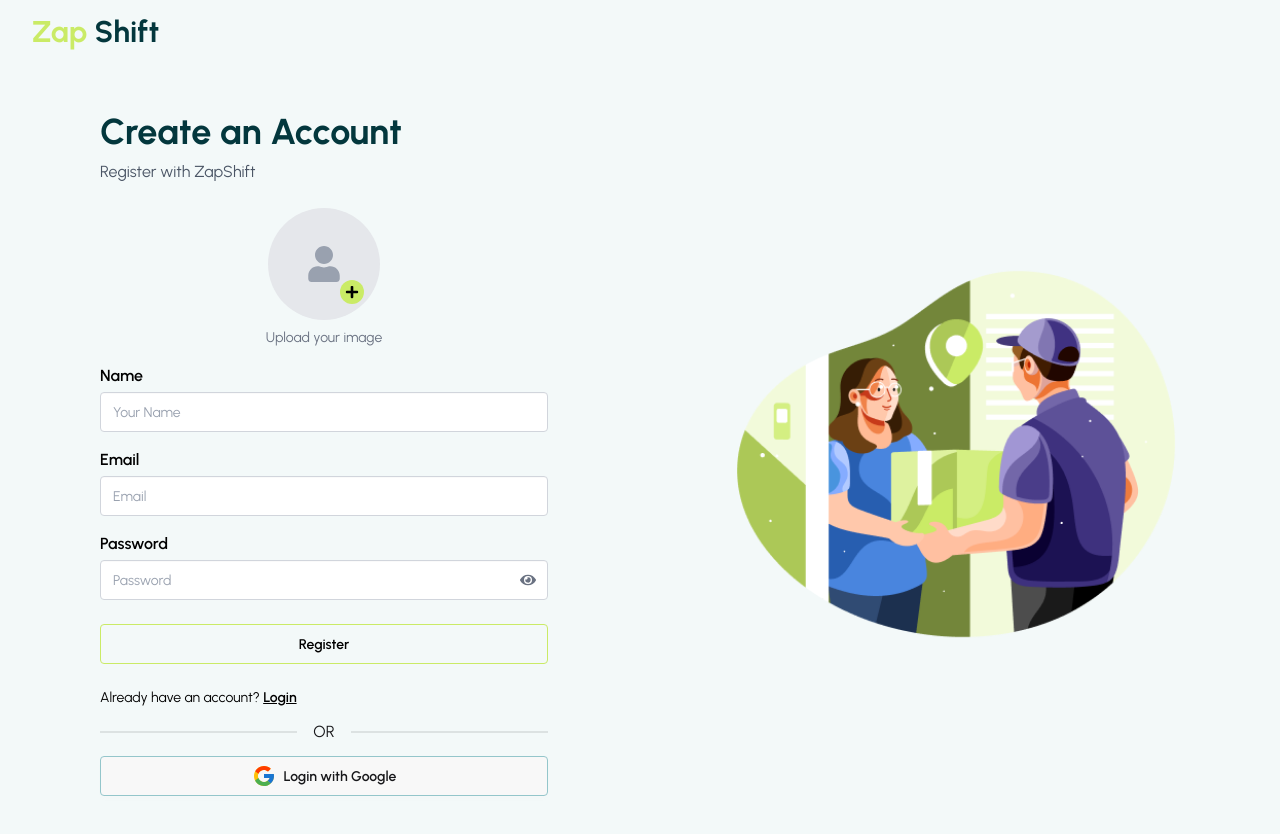
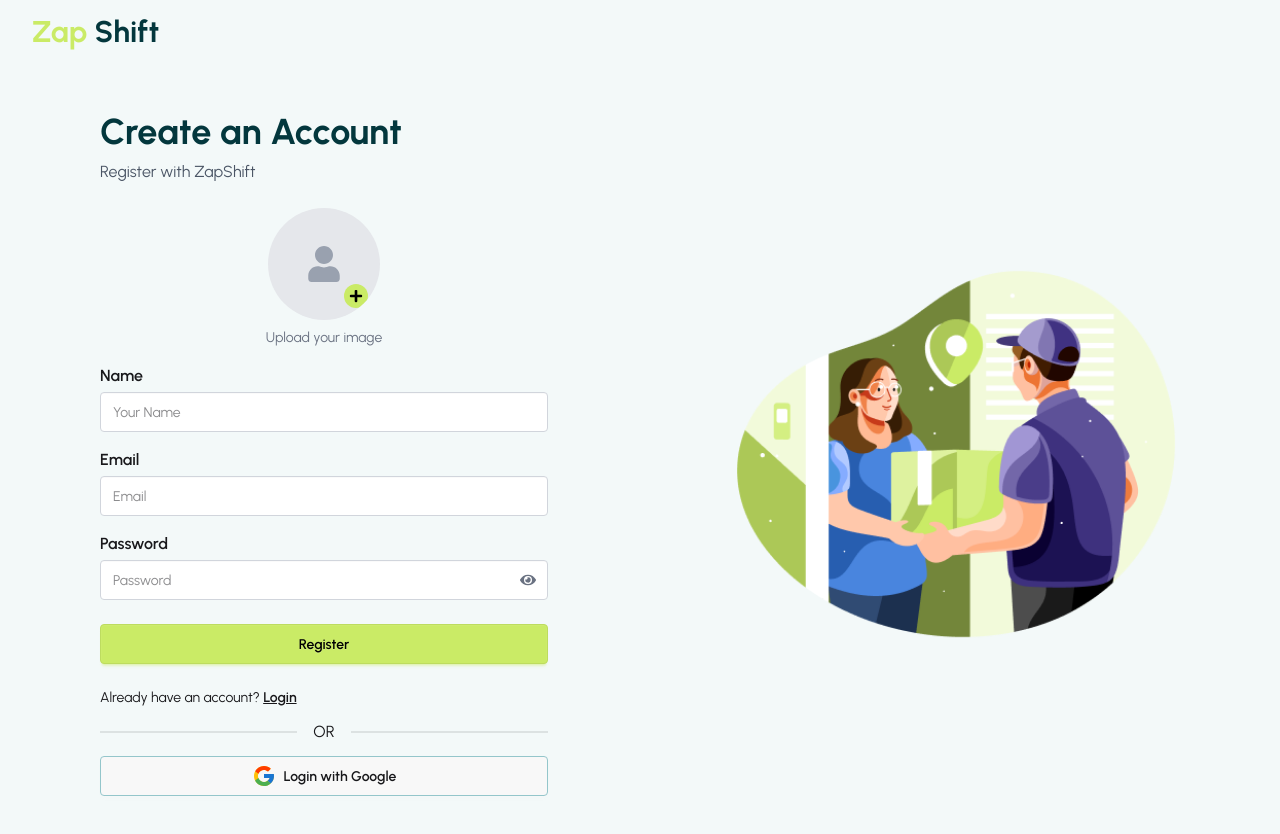
Before and after one commit to MD-ELIUS/zap-shift-client, a React (Vite) app: page /register in a window 1280 px wide. Shown: the top 834 px of the page. Built offline with nearby package versions, Linux system fonts and the light colour scheme; no server answers.

Commit message:
Added profile dropdown in Navbar

```diff
--- /dev/null
+++ b/src/components/Error/ErrorPage.jsx
@@ -0,0 +1,43 @@
+import { Link, useRouteError } from "react-router";
+import { FaHome } from "react-icons/fa";
+
+import errorImg from "../../assets/error.png"
+import Footer from "../../pages/Shared/Footer/Footer";
+import Navbar from "../../pages/Shared/Navbar/Navbar";
+
+const ErrorPage = () => {
+  const error = useRouteError();
+
+  return (
+   <div className="flex flex-col min-h-screen bg-[#C3DFE2]/20">
+  {/* Navbar */}
+  <div className="pt-5">
+    <Navbar />
+  </div>
+
+  {/* Main Content */}
+  <main className="flex-grow flex flex-col justify-center items-center bg-base-100 px-4 py-12 my-10 w-full max-w-7xl mx-auto rounded-2xl">
+    <img src={errorImg} alt="Error" className="w-72 md:w-96 mb-6" />
+    <h2 className="text-3xl font-bold text-secondary mb-2">
+      Oops! Something went wrong
+    </h2>
+    <p className="text-gray-600 mb-6 max-w-md">
+      {error?.statusText || error?.message || "The page you are looking for does not exist."}
+    </p>
+    <Link to="/">
+      <button className="btn btn-primary text-black flex items-center gap-2 px-6">
+        <FaHome /> Go Home
+      </button>
+    </Link>
+  </main>
+
+  {/* Footer */}
+  <div className="mt-auto w-full">
+    <Footer />
+  </div>
+</div>
+
+  );
+};
+
+export default ErrorPage;
--- a/src/pages/Auth/Register.jsx
+++ b/src/pages/Auth/Register.jsx
@@ -12,7 +12,6 @@
         register,
         handleSubmit,
         formState: { errors },
-        setValue,
     } = useForm();
 
     const { registerUser, updateUserProfile } = useAuth();
@@ -24,6 +23,7 @@
     const location = useLocation();
     const axiosSecure = useAxiosSecure();
 
+    // image preview handler
     const handleImageChange = (e) => {
         const file = e.target.files[0];
         if (file) {
@@ -56,7 +56,7 @@
                         displayName: data.name,
                         photoURL,
                     }).then(() => {
-                        navigate(`${location.state ? location.state : '/'}`);
+                        navigate(location.state || '/');
                     });
                 });
             })
@@ -76,7 +76,7 @@
 
             <form onSubmit={handleSubmit(handleRegistration)} className="flex flex-col gap-4">
 
-                {/* Image Upload */}
+                {/* Profile Image */}
                 <div className="flex flex-col items-center gap-2">
                     <label className="relative w-28 h-28 rounded-full bg-gray-200 flex items-center justify-center cursor-pointer overflow-hidden">
 
@@ -90,19 +90,18 @@
                             <FaUser className="text-gray-400 text-4xl" />
                         )}
 
-                        <span className="absolute bottom-4 right-4 bg-primary text-black rounded-full w-6 h-6 flex items-center justify-center text-sm font-bold">
+                        <span className="absolute bottom-3 right-3 bg-primary text-black rounded-full w-6 h-6 flex items-center justify-center text-sm">
                             <FaPlus />
                         </span>
 
                         <input
                             type="file"
                             accept="image/*"
-                            {...register('photo', { required: true })}
                             className="hidden"
-                            onChange={(e) => {
-                                handleImageChange(e);
-                                setValue('photo', e.target.files);
-                            }}
+                            {...register('photo', {
+                                required: 'Profile image is required',
+                                onChange: (e) => handleImageChange(e),
+                            })}
                         />
                     </label>
 
@@ -110,59 +109,62 @@
 
                     {errors.photo && (
                         <p className="text-red-500 text-sm">
-                            Profile image is required
+                            {errors.photo.message}
                         </p>
                     )}
                 </div>
 
                 {/* Name */}
                 <div className="flex flex-col gap-1">
-                    <label className="text-black font-semibold">Name</label>
+                    <label className="font-semibold">Name</label>
                     <input
                         type="text"
-                        {...register('name', { required: true })}
+                        {...register('name', { required: 'Name is required' })}
                         placeholder="Your Name"
-                        className="input w-full border border-gray-300 placeholder-gray-400 focus:outline-none focus:ring-2 focus:ring-primary"
+                        className="input w-full border border-gray-300 focus:ring-2 focus:ring-primary"
                     />
                     {errors.name && (
-                        <p className="text-red-500 text-sm">Name is required</p>
+                        <p className="text-red-500 text-sm">
+                            {errors.name.message}
+                        </p>
                     )}
                 </div>
 
                 {/* Email */}
                 <div className="flex flex-col gap-1">
-                    <label className="text-black font-semibold">Email</label>
+                    <label className="font-semibold">Email</label>
                     <input
                         type="email"
-                        {...register('email', { required: true })}
+                        {...register('email', { required: 'Email is required' })}
                         placeholder="Email"
-                        className="input w-full border border-gray-300 placeholder-gray-400 focus:outline-none focus:ring-2 focus:ring-primary"
+                        className="input w-full border border-gray-300 focus:ring-2 focus:ring-primary"
                     />
                     {errors.email && (
-                        <p className="text-red-500 text-sm">Email is required</p>
+                        <p className="text-red-500 text-sm">
+                            {errors.email.message}
+                        </p>
                     )}
                 </div>
 
-                {/* Password with Eye Icon */}
+                {/* Password */}
                 <div className="flex flex-col gap-1">
-                    <label className="text-black font-semibold">Password</label>
+                    <label className="font-semibold">Password</label>
 
                     <div className="relative">
                         <input
                             type={showPassword ? 'text' : 'password'}
                             {...register('password', {
-                                required: true,
-                                minLength: 6,
+                                required: 'Password is required',
                                 pattern:
                                     /^(?=.*[A-Z])(?=.*[a-z])(?=.*\d)(?=.*[@$!%*?&^#()[\]{}<>+=._-]).{8}$/,
                             })}
                             placeholder="Password"
-                            className="input w-full pr-10 border border-gray-300 placeholder-gray-400 focus:outline-none focus:ring-2 focus:ring-primary"
+                            className="input w-full pr-10 border border-gray-300 focus:ring-2 focus:ring-primary"
                         />
 
                         <span
                             onClick={() => setShowPassword(!showPassword)}
-                            className="absolute right-3 top-1/2 -translate-y-1/2 cursor-pointer text-gray-500 hover:text-primary"
+                            className="absolute right-3 top-1/2 -translate-y-1/2 cursor-pointer text-gray-500"
                         >
                             {showPassword ? <FaEyeSlash /> : <FaEye />}
                         </span>
@@ -179,12 +181,12 @@
 
                 <button
                     type="submit"
-                    className="btn-primary btn btn-outline text-black font-semibold py-2 mt-2"
+                    className="btn btn-primary text-black font-semibold mt-2"
                 >
                     Register
                 </button>
 
-                <p className="text-left text-sm mt-2 text-black">
+                <p className="text-sm mt-2">
                     Already have an account?{' '}
                     <Link
                         to="/login"
--- a/src/pages/Shared/Navbar/Navbar.jsx
+++ b/src/pages/Shared/Navbar/Navbar.jsx
@@ -3,6 +3,7 @@
 import { Link, NavLink } from 'react-router';
 import useAuth from '../../../hooks/useAuth';
 import LoadingHome from '../../../components/Loading/LoadingHome';
+import avatarImg from "../../../assets/avatar.png"
 
 const Navbar = () => {
     const {user, logOut, loading} = useAuth();
@@ -18,7 +19,7 @@
           : "px-4 py-2 rounded-2xl hover:bg-base-200"
       }
     >
-      Services
+      Home
     </NavLink>
   </li>
 
@@ -132,16 +133,11 @@
     <ul className="menu menu-horizontal px-1 space-x-2">{links}</ul>
   </div>
 
-  {/* Right side buttons */}
-<div className="navbar-end flex items-center gap-2">
-  {user ? (
-    <button
-      onClick={handleLogOut}
-      className="btn px-2 py-1 sm:px-3 sm:py-2 md:px-4 md:py-2 text-xs sm:text-sm md:text-base"
-    >
-      Sign Out
-    </button>
-  ) : (
+{/* Right side */}
+<div className="navbar-end flex items-center gap-3">
+
+  {/* If NOT logged in */}
+  {!user && (
     <>
       <Link
         to="/login"
@@ -149,6 +145,7 @@
       >
         Sign In
       </Link>
+
       <Link
         to="/register"
         className="btn btn-primary text-black px-2 py-1 sm:px-3 sm:py-2 md:px-4 md:py-2 text-xs sm:text-sm md:text-base"
@@ -157,7 +154,56 @@
       </Link>
     </>
   )}
+
+  {/* If logged in */}
+  {user && (
+    <div className="dropdown dropdown-end">
+
+      {/* Avatar */}
+      <label tabIndex={0} className="cursor-pointer">
+        <img
+          src={user.photoURL || avatarImg}
+          alt="User"
+          className="w-10 h-10 rounded-full border border-primary object-cover"
+        />
+      </label>
+
+    {/* Dropdown menu */}
+<ul
+  tabIndex={0}
+  className="dropdown-content z-[50] menu p-3 shadow bg-base-100 rounded-2xl w-52 mt-3"
+>
+  {/* User name */}
+  <li className="text-sm text-gray-500 mb-2 px-2">
+    {user?.displayName || "User"}
+  </li>
+
+  {/* Dashboard */}
+  <li>
+    <Link
+      to="/dashboard"
+      className="rounded-2xl px-3 py-2 hover:bg-base-200 transition"
+    >
+      Dashboard
+    </Link>
+  </li>
+
+  {/* Sign Out */}
+  <li>
+    <button
+      onClick={handleLogOut}
+      className="rounded-2xl px-3 py-2 text-red-500 hover:bg-base-200 transition w-full text-left"
+    >
+      Sign Out
+    </button>
+  </li>
+</ul>
+
+
+    </div>
+  )}
 </div>
+
 
 </div>
 
--- a/src/pages/sendparcel/SendParcel.jsx
+++ b/src/pages/sendparcel/SendParcel.jsx
@@ -89,7 +89,7 @@
 
 
     return (
-        <div>
+        <div className=' p-4 sm:p-8 md:p-10 lg:p-12 xl:p-14 2xl:p-16  bg-white rounded-2xl shadow-lg max-w-7xl mx-auto mt-10 mb-16'>
             <h2 className='text-4xl font-bold'>
                 Send A Parcel
             </h2>
--- a/src/routes/router.jsx
+++ b/src/routes/router.jsx
@@ -24,6 +24,7 @@
 import AboutUs from "../pages/AboutUs";
 import ForgotPassword from "../pages/Auth/ForgotPassword";
 import PricingCalculator from "../pages/PricingCalculator";
+import ErrorPage from "../components/Error/ErrorPage";
 
 
 
@@ -32,6 +33,7 @@
   {
     path: "/",
     Component: RootLayout,
+    errorElement: <ErrorPage></ErrorPage>,
     children: [
       {
         index: true,
```
Also changed, not shown: src/assets/avatar.png (added).
